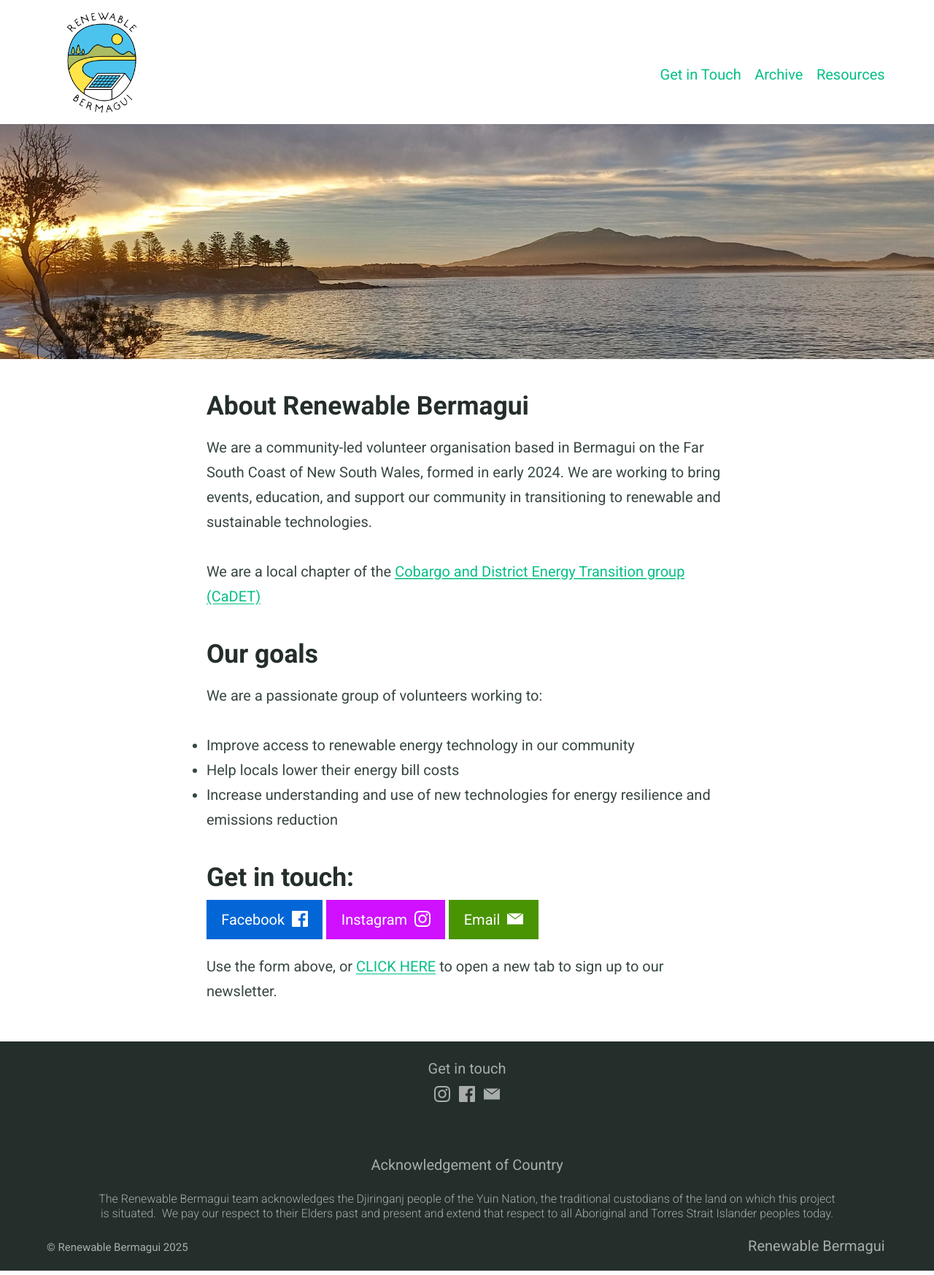
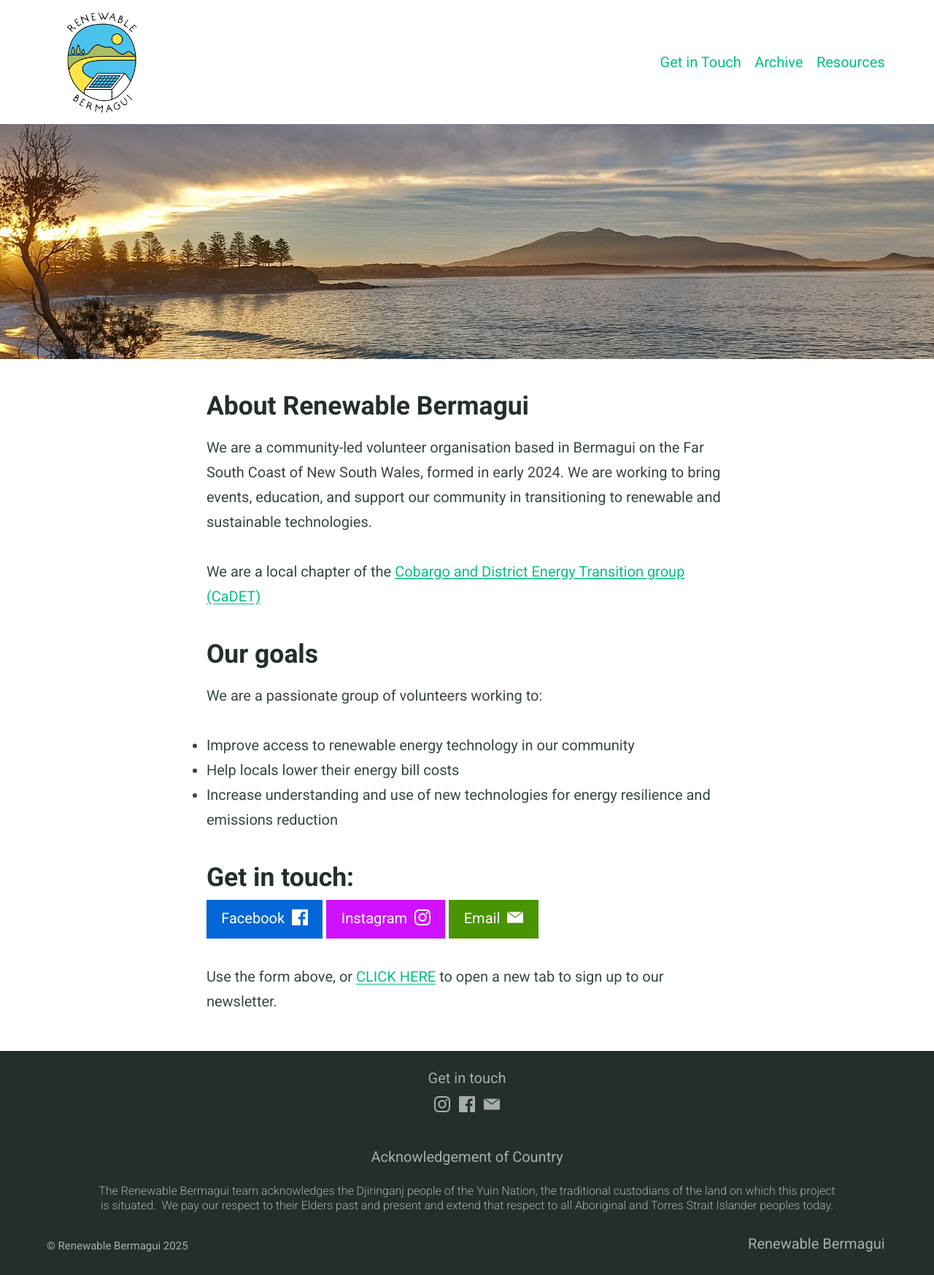
Before and after one commit to renewablebermagui/renewablebermagui.github.io, a Jekyll site: the page built from index.md, in a window 1280 px wide. Shown: the whole page at 73% size. Built offline with Jekyll 4.4.1, drawn with Linux system fonts in a browser that asks for light colours; some web fonts are replaced; our own code applies the rules of GitHub Pages for plain Markdown files.

Commit message:
minor style updates

```diff
--- a/_sass/_theme.scss
+++ b/_sass/_theme.scss
@@ -67,11 +67,9 @@
   }
 }
 
-.socials-container, social-buttons {
-  a {
-    padding-top: 0.5rem;
-    margin-bottom: 1.5rem;
-  }
+.social-buttons a  {
+  padding-top: 0.5rem;
+  margin-bottom: 1.5rem;
 }
 
 .header .nav {
@@ -109,7 +107,7 @@
   }
 }
 
-.nav-container {
+.nav-container .button--nav {
   // This needs to be manually adjusted if you change the logo size in .logo to vertically center the menu icon
   margin-top: 2rem;
 }
@@ -246,6 +244,8 @@
       color: $captionColour;
     }
   }
+  padding-top: 0.5rem;
+  padding-bottom: 0.5rem;
 }
 
 
```
